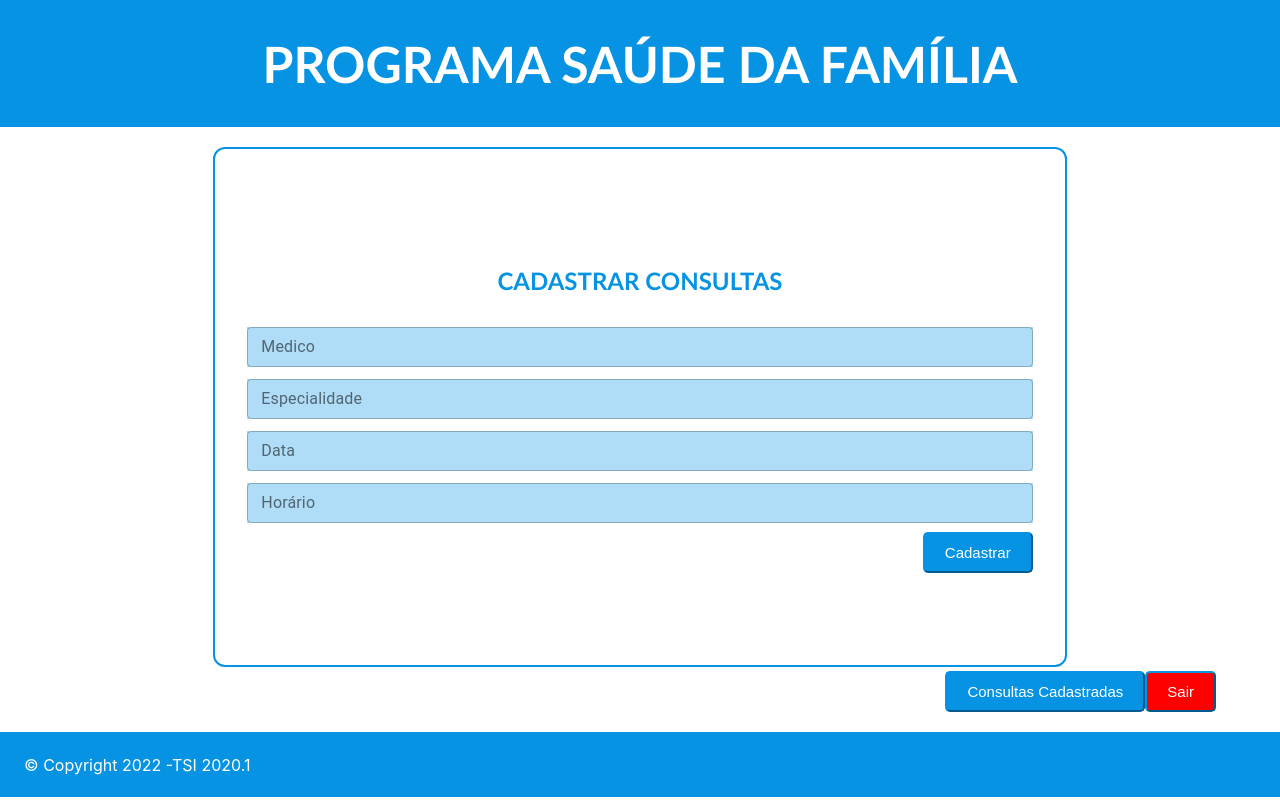
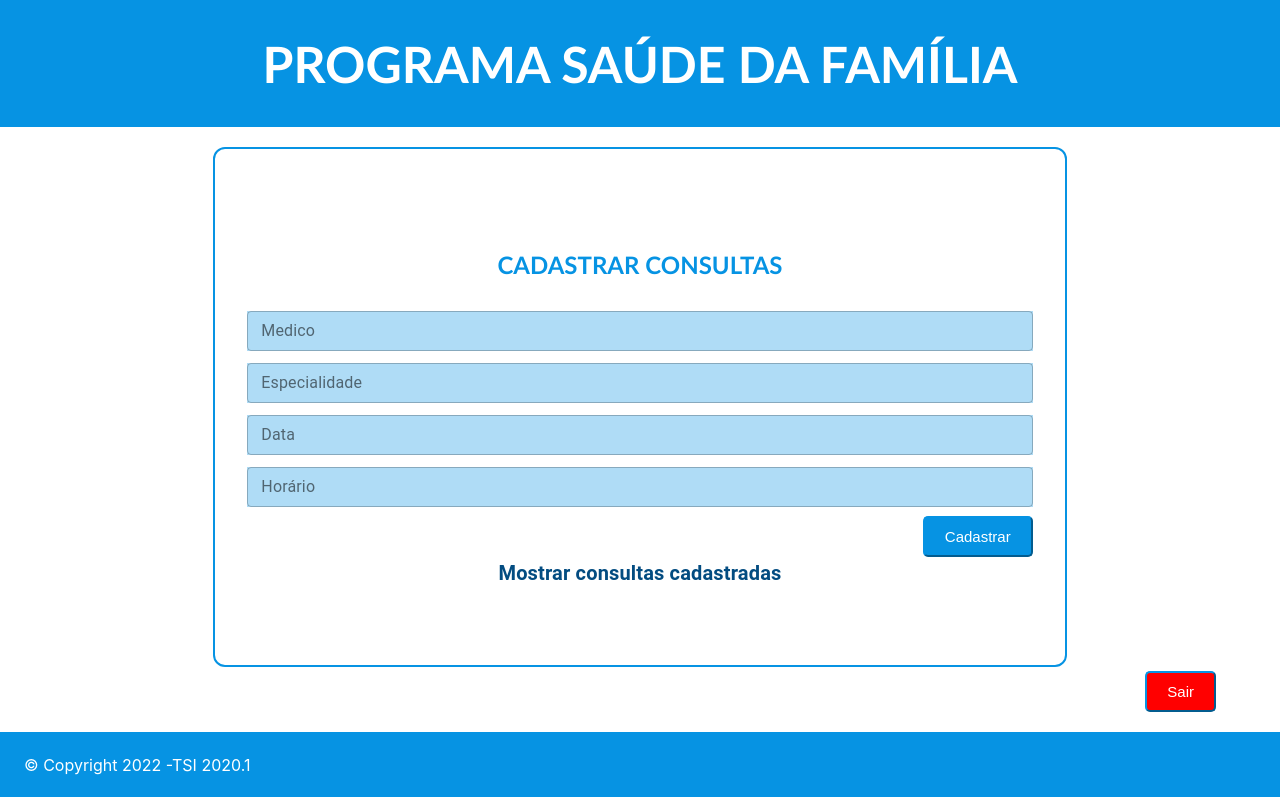
Before and after one commit to sistemaPSF/frontend, a React (Create React App) app: page /Agendamento in a window 1280 px wide. Built offline with nearby package versions, Linux system fonts and the light colour scheme.

Commit message:
Alteração no styles

```diff
--- a/src/packages/pages/CrudAgente/Agendamento/Agendamento.tsx
+++ b/src/packages/pages/CrudAgente/Agendamento/Agendamento.tsx
@@ -3,7 +3,7 @@ import { useNavigate } from 'react-router-dom';
 
 import { TextField } from '@material-ui/core';
 import { Container } from '../../Areas/styles';
-import { Box } from '@mui/material';
+import { Box, Link } from '@mui/material';
 import { Grid } from '@mui/joy';
 import { CustomGrid } from '../../../../components/Footer/styles';
 import { CustomButton1, Subtitle } from '../Signin/styles';
@@ -124,16 +124,20 @@ function Agendamento() {
                             Cadastrar
                         </CustomButton1>
                     </Box>
+                    <Link
+                        style= {{ color: '#034C81' }}
+                        component="button"
+                        variant="h6"
+                        fontWeight="bold"
+                        underline="none"
+                        onClick={() => {
+                            navigate('/ListagemConsultas')
+                        }}
+                        >
+                        Mostrar consultas cadastradas
+                    </Link>
                 </CustomGrid>
                 <Box textAlign="end" width="90%" mt="4px">
-                    <CustomButton1 style={{ borderColor: '#0693E3', color: 'white', backgroundColor: '#0693E3' }}
-                            data-testid="sair"
-                            onClick={() => {
-                                navigate('/ListagemConsultas')
-                            }}
-                    >
-                        Consultas Cadastradas
-                    </CustomButton1>
                     <CustomButton1 style={{ borderColor: '#0693E3', color: 'white', backgroundColor: '#FF0000' }}
                         data-testid="sair"
                         onClick={() => {
--- a/src/packages/pages/CrudAgente/ListagemConsultas/ListagemConsultas.tsx
+++ b/src/packages/pages/CrudAgente/ListagemConsultas/ListagemConsultas.tsx
@@ -4,7 +4,7 @@ import { Box, styled, TableBody, TableCell, TableContainer, TableHead, TableRow
 import Table from '@mui/material/Table';
 import { Grid } from '@mui/joy';
 import { CustomGrid } from '../../HomeInicio/styles';
-import { Subtitle, CustomButton1 } from '../../Areas/styles';
+import { Subtitle, CustomButton1 } from '../Signin/styles';
 import { Header } from '../../../../components/Header';
 import { Footer } from '../../../../components/Footer';
 import { tableCellClasses } from '@mui/material';
@@ -12,6 +12,7 @@ import { useNavigate } from 'react-router-dom';
 import { useEffect, useState } from 'react';
 import api from '../../../../services/api';
 import { Agendamanto } from '../../../../types/Agendamento';
+import { Link } from '@mui/material';
 
 
 
@@ -89,9 +90,9 @@ function ListagemConsultas() {
                             Cancelar
                         </CustomButton1>
                     </Box>
+
                 </StyledTableCell>
             </TableRow>
-
         </TableBody>
         )
       })
@@ -113,7 +114,7 @@ function ListagemConsultas() {
                     xs={12}
                     sm={12}
                     md={8}
-                    // p="2px"
+                    p="32px"
                     direction="column"
                     justifyContent="center"
                     alignItems="center"
@@ -133,18 +134,21 @@ function ListagemConsultas() {
                            {consultas}
                         </Table>
                     </TableContainer>
-                </CustomGrid>
-
-            </Grid>
-            <Box textAlign="end" width="90%" mt="4px">
-                <CustomButton1 style={{ borderColor: '#0693E3', color: 'white', backgroundColor: '#0693E3' }}
-                        data-testid="cadastrarConsulta"
+                    <Link
+                        style= {{ color: '#034C81' }}
+                        component="button"
+                        variant="h6"
+                        fontWeight="bold"
+                        underline="none"
                         onClick={() => {
                             navigate('/Agendamento')
                         }}
                         >
-                    Cadastrar uma nova consulta
-                </CustomButton1>
+                        Cadastrar uma consulta
+                    </Link>
+                </CustomGrid>
+            </Grid>
+            <Box textAlign="end" width="90%" mt="4px">
                     <CustomButton1 style={{ borderColor: '#0693E3', color: 'white', backgroundColor: '#FF0000' }}
                         data-testid="sair"
                         onClick={() => {
@@ -153,7 +157,6 @@ function ListagemConsultas() {
                     >
                         Sair
                     </CustomButton1>
-
                 </Box>
             <Footer />
         </Grid>
```
Lines whose indentation alone changed are shown as unchanged.
